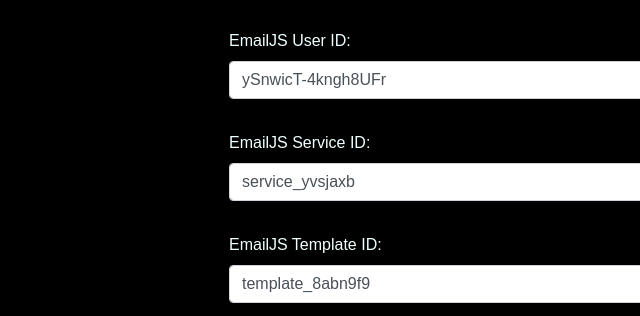
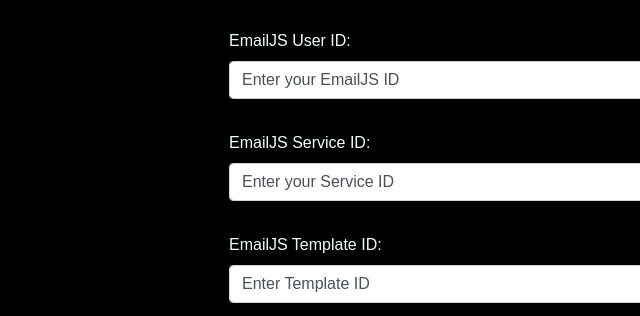
Before and after one commit to aj05hacker/Mass-mail-dispatcher, a plain HTML site: page index.html in a window 1280 px wide. Shown: the part 502-818 px from the top of the page, 31-671 px from the left. Drawn offline with nearby package versions, Linux system fonts and the light colour scheme.

Commit message:
Update index.html

```diff
--- a/index.html
+++ b/index.html
@@ -99,17 +99,17 @@
 
             <div class="form-group">
                 <label for="emailjsUserID">EmailJS User ID:</label>
-                <input type="text" class="form-control" id="emailjsUserID" name="emailjsUserID" required value="ySnwicT-4kngh8UFr">
+                <input type="text" class="form-control" id="emailjsUserID" name="emailjsUserID" required value="Enter your EmailJS ID">
             </div>
 
             <div class="form-group">
                 <label for="emailjsServiceID">EmailJS Service ID:</label>
-                <input type="text" class="form-control" id="emailjsServiceID" name="emailjsServiceID" required value="service_yvsjaxb">
+                <input type="text" class="form-control" id="emailjsServiceID" name="emailjsServiceID" required value="Enter your Service ID">
             </div>
 
             <div class="form-group">
                 <label for="emailjsTemplateID">EmailJS Template ID:</label>
-                <input type="text" class="form-control" id="emailjsTemplateID" name="emailjsTemplateID" required value="template_8abn9f9">
+                <input type="text" class="form-control" id="emailjsTemplateID" name="emailjsTemplateID" required value="Enter Template ID">
             </div>
 
 
```
